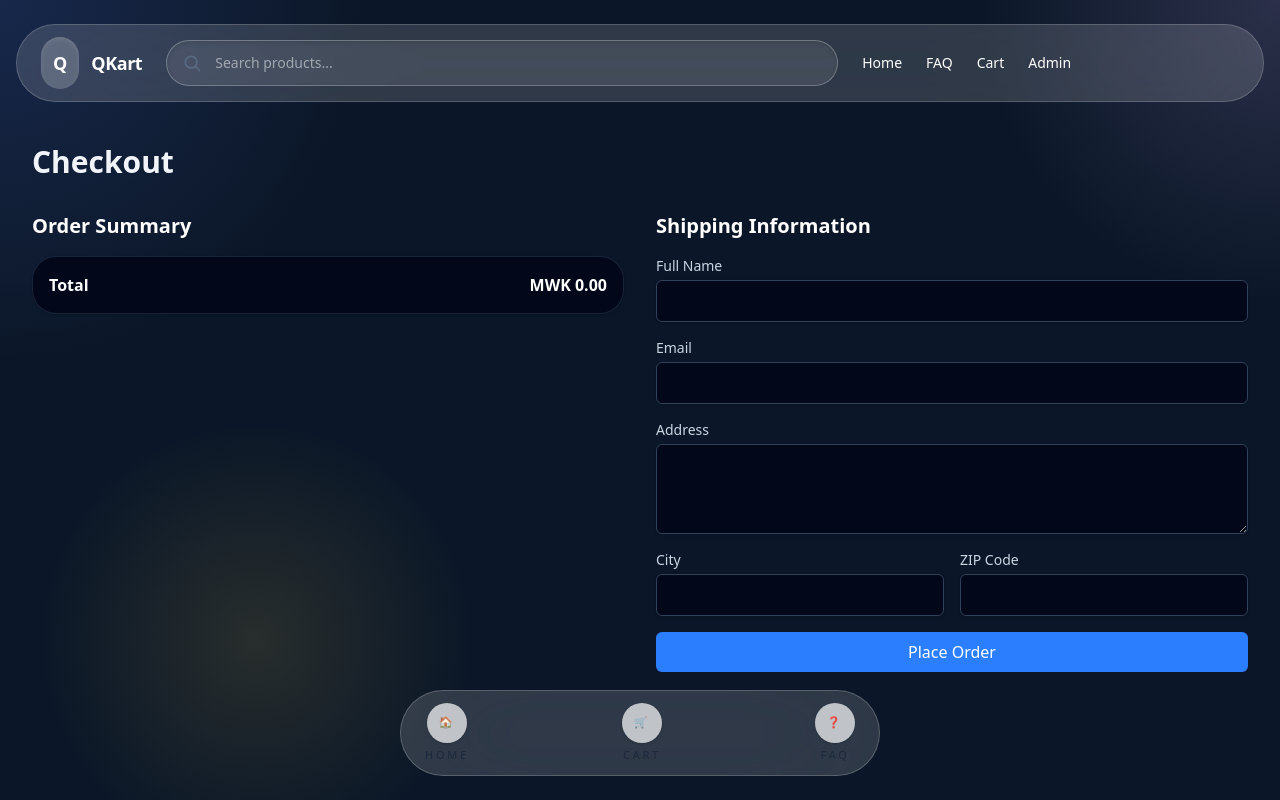
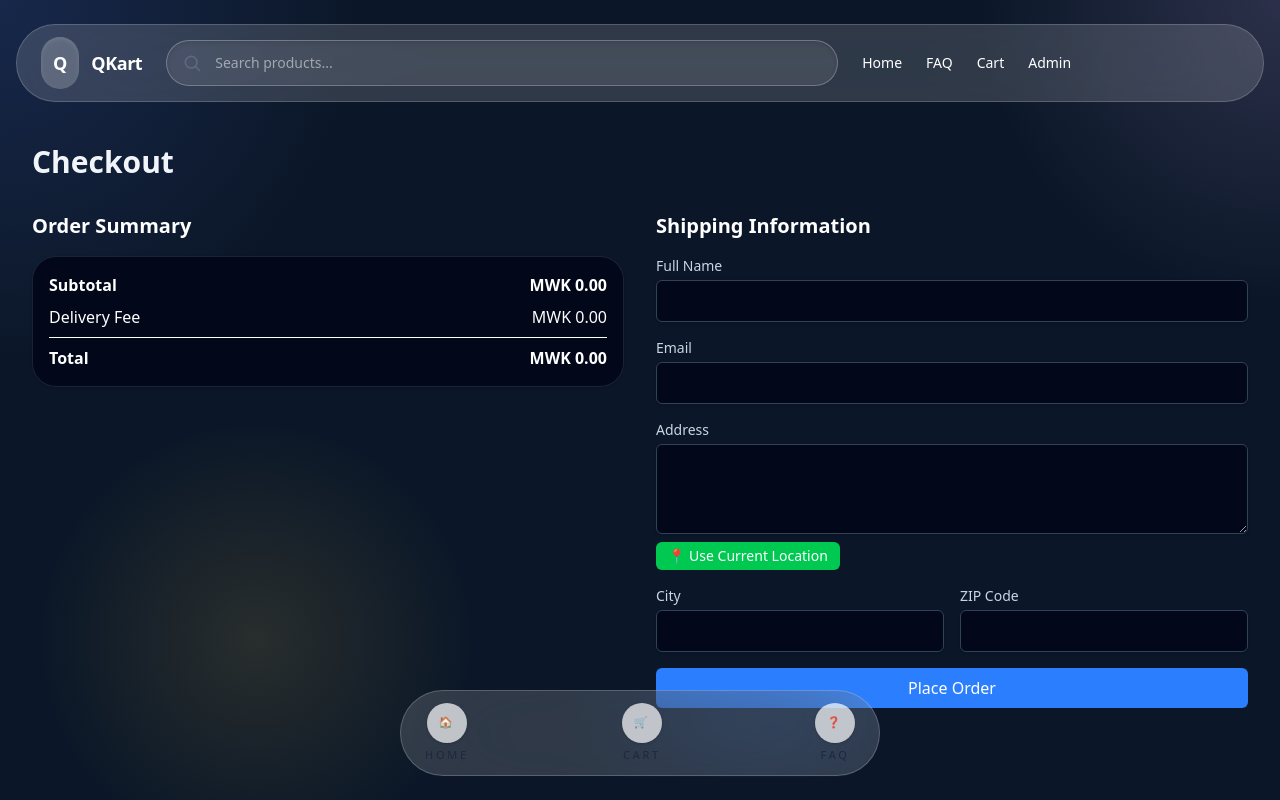
Before and after one commit to victor200003x/qkart-marketplace, a Next.js app: page /checkout in a window 1280 px wide. Built offline with nearby package versions, Linux system fonts and the light colour scheme.

Commit message:
Persist cart items in localStorage, add location-based delivery fee in checkout

```diff
--- a/app/checkout/page.tsx
+++ b/app/checkout/page.tsx
@@ -14,6 +14,8 @@ export default function Checkout() {
     zipCode: ''
   });
   const [paymentSelections, setPaymentSelections] = useState<Record<string, PaymentMethod>>({});
+  const [deliveryFee, setDeliveryFee] = useState(0);
+  const [locationStatus, setLocationStatus] = useState('');
 
   useEffect(() => {
     const groups = items.reduce<Record<string, CartItem[]>>((groups, item) => {
@@ -47,6 +49,35 @@ export default function Checkout() {
       ...prev,
       [e.target.name]: e.target.value
     }));
+  };
+
+  const handleGetLocation = () => {
+    if (navigator.geolocation) {
+      setLocationStatus('Getting location...');
+      navigator.geolocation.getCurrentPosition(
+        (position) => {
+          const { latitude, longitude } = position.coords;
+          // Check if within Lilongwe, Malawi (approximate bounds)
+          const inLilongwe = latitude >= -14.5 && latitude <= -13.5 && longitude >= 33.0 && longitude <= 34.0;
+          if (inLilongwe) {
+            setDeliveryFee(500); // MWK 500 delivery fee
+            setLocationStatus('Location confirmed: Lilongwe, Malawi. Delivery fee: MWK 500');
+          } else {
+            setDeliveryFee(0);
+            setLocationStatus('Location outside Lilongwe. No delivery fee.');
+          }
+          setFormData(prev => ({
+            ...prev,
+            address: `Lat: ${latitude.toFixed(4)}, Lng: ${longitude.toFixed(4)}`
+          }));
+        },
+        (error) => {
+          setLocationStatus('Error getting location: ' + error.message);
+        }
+      );
+    } else {
+      setLocationStatus('Geolocation not supported');
+    }
   };
 
   const offersByShop = items.reduce<Record<string, CartItem[]>>((groups, item) => {
@@ -110,8 +141,16 @@ export default function Checkout() {
             ))}
             <div className="rounded-3xl border border-slate-700/50 bg-slate-950/90 p-4 shadow-sm">
               <div className="flex justify-between font-bold text-white">
+                <span>Subtotal</span>
+                <span>MWK {total.toFixed(2)}</span>
+              </div>
+              <div className="flex justify-between text-white mt-2">
+                <span>Delivery Fee</span>
+                <span>MWK {deliveryFee.toFixed(2)}</span>
+              </div>
+              <div className="flex justify-between font-bold text-white mt-2 border-t pt-2">
                 <span>Total</span>
-                <span>MWK {total.toFixed(2)}</span>
+                <span>MWK {(total + deliveryFee).toFixed(2)}</span>
               </div>
             </div>
           </div>
@@ -160,6 +199,14 @@ export default function Checkout() {
                 rows={3}
                 className="mt-1 block w-full rounded-md border border-slate-700 bg-slate-950/90 px-3 py-2 text-slate-100 shadow-sm focus:ring-blue-500 focus:border-blue-500"
               />
+              <button
+                type="button"
+                onClick={handleGetLocation}
+                className="mt-2 bg-green-500 text-white py-1 px-3 rounded-md hover:bg-green-600 text-sm"
+              >
+                📍 Use Current Location
+              </button>
+              {locationStatus && <p className="mt-2 text-sm text-slate-400">{locationStatus}</p>}
             </div>
             <div className="grid grid-cols-2 gap-4">
               <div>
--- a/app/context/CartContext.tsx
+++ b/app/context/CartContext.tsx
@@ -26,6 +26,10 @@ export function CartProvider({ children }: { children: ReactNode }) {
     if (storedOrders) {
       setOrders(JSON.parse(storedOrders));
     }
+    const storedItems = window.localStorage.getItem('cart_items');
+    if (storedItems) {
+      setItems(JSON.parse(storedItems));
+    }
   }, []);
 
   const saveOrders = (nextOrders: Order[] | ((prevOrders: Order[]) => Order[])) => {
@@ -38,9 +42,19 @@ export function CartProvider({ children }: { children: ReactNode }) {
     });
   };
 
+  const saveItems = (nextItems: CartItem[] | ((prevItems: CartItem[]) => CartItem[])) => {
+    setItems(prev => {
+      const itemsToSave = typeof nextItems === 'function' ? nextItems(prev) : nextItems;
+      if (typeof window !== 'undefined') {
+        window.localStorage.setItem('cart_items', JSON.stringify(itemsToSave));
+      }
+      return itemsToSave;
+    });
+  };
+
   const addItem = (product: Product, shopProduct: ShopProduct) => {
     console.log('addItem called with', product.name, shopProduct.id);
-    setItems(prev => {
+    saveItems(prev => {
       const existing = prev.find(item => item.shopProduct.id === shopProduct.id);
       if (existing) {
         return prev.map(item =>
@@ -54,7 +68,7 @@ export function CartProvider({ children }: { children: ReactNode }) {
   };
 
   const removeItem = (shopProductId: string) => {
-    setItems(prev => prev.filter(item => item.shopProduct.id !== shopProductId));
+    saveItems(prev => prev.filter(item => item.shopProduct.id !== shopProductId));
   };
 
   const updateQuantity = (shopProductId: string, quantity: number) => {
@@ -62,7 +76,7 @@ export function CartProvider({ children }: { children: ReactNode }) {
       removeItem(shopProductId);
       return;
     }
-    setItems(prev =>
+    saveItems(prev =>
       prev.map(item =>
         item.shopProduct.id === shopProductId ? { ...item, quantity } : item
       )
@@ -70,7 +84,7 @@ export function CartProvider({ children }: { children: ReactNode }) {
   };
 
   const clearCart = () => {
-    setItems([]);
+    saveItems([]);
   };
 
   const submitOrder = (customer: CustomerInfo, paymentMethods: Record<string, PaymentMethod>) => {
```
